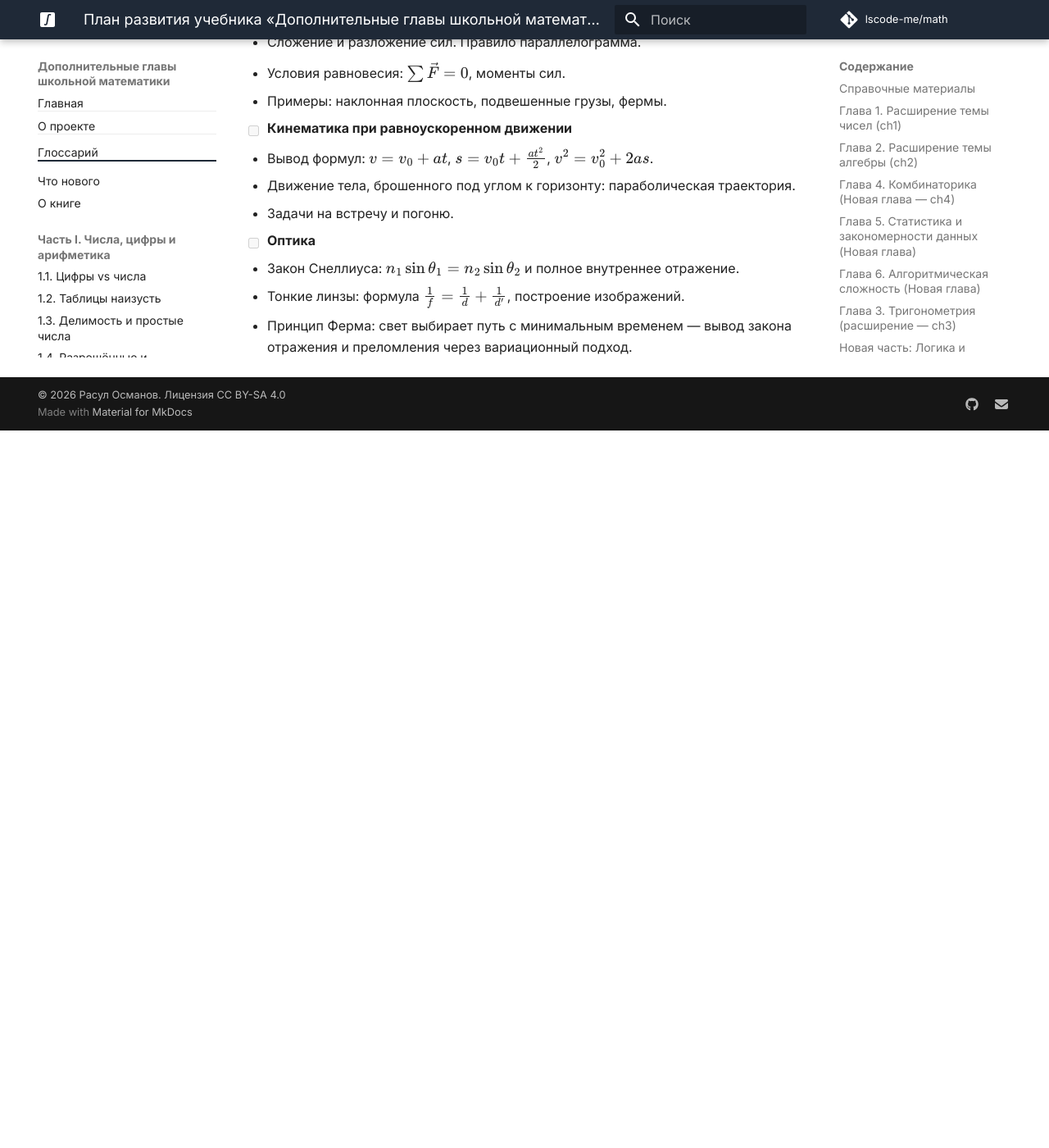
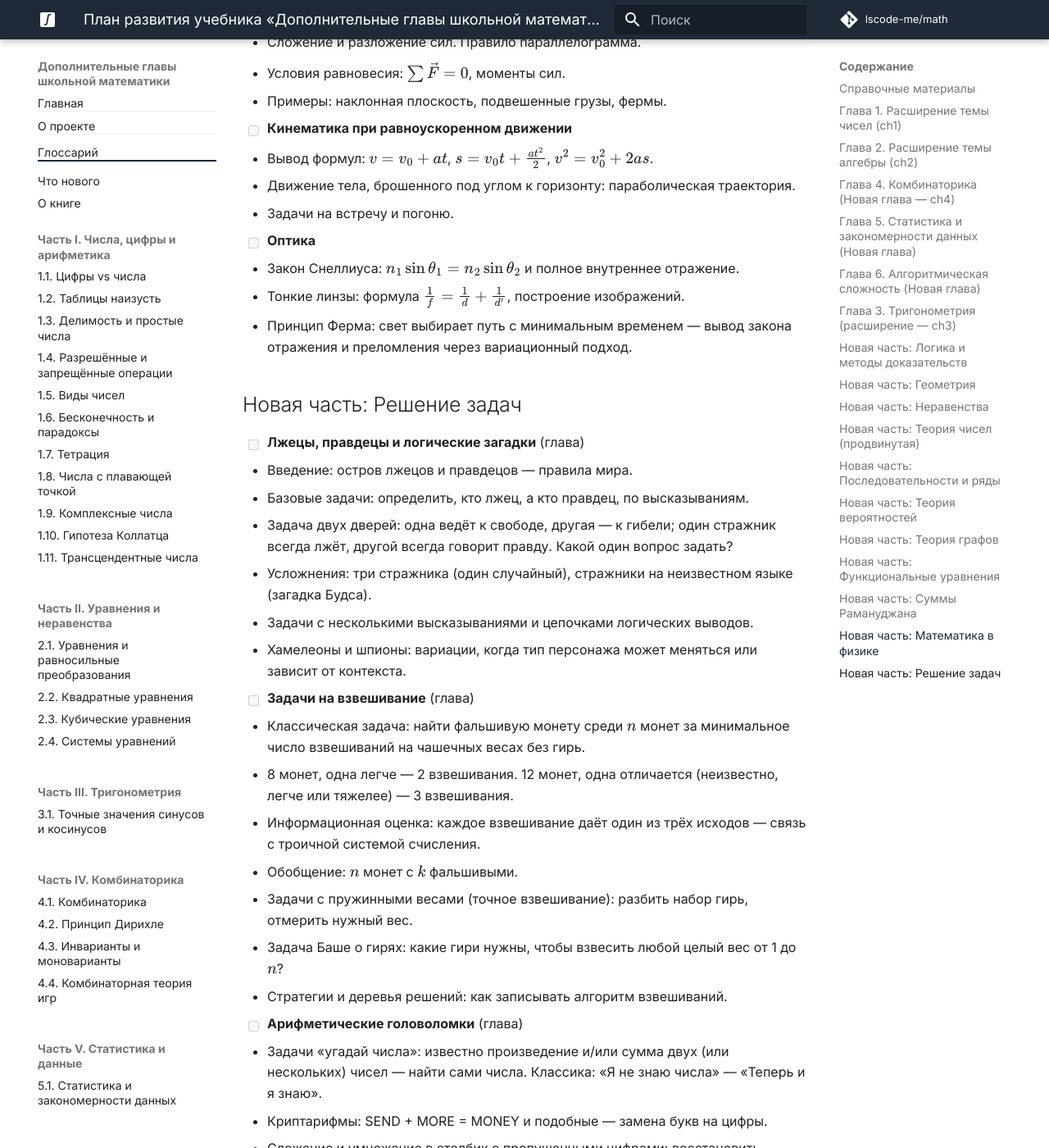
Before and after one commit to lscode-me/math, an MkDocs documentation site: the page built from docs/plan.md, in a window 1280 px wide and 1400 px high, scrolled down 11548 px. Shown: the whole window at 82% size. Built offline with MkDocs 1.6.1 and Material for MkDocs 9.7.7, drawn with Linux system fonts in a browser that asks for light colours; comment, search, counter and statistics services are not loaded; before the commit the page ends 12073 px from its top, so only the background shows below that; some of the changed text lies outside the part shown.

Commit message:
plan: добавлена новая часть «Решение задач» (лжецы/правдецы, взвешивания, арифметические головоломки, задачи на смекалку)

```diff
--- a/docs/plan.md
+++ b/docs/plan.md
@@ -348,3 +348,39 @@
   - Закон Снеллиуса: $n_1 \sin\theta_1 = n_2 \sin\theta_2$ и полное внутреннее отражение.
   - Тонкие линзы: формула $\frac{1}{f} = \frac{1}{d} + \frac{1}{d'}$, построение изображений.
   - Принцип Ферма: свет выбирает путь с минимальным временем — вывод закона отражения и преломления через вариационный подход.
+
+## Новая часть: Решение задач
+
+- [ ] **Лжецы, правдецы и логические загадки** (глава)
+  - Введение: остров лжецов и правдецов — правила мира.
+  - Базовые задачи: определить, кто лжец, а кто правдец, по высказываниям.
+  - Задача двух дверей: одна ведёт к свободе, другая — к гибели; один стражник всегда лжёт, другой всегда говорит правду. Какой один вопрос задать?
+  - Усложнения: три стражника (один случайный), стражники на неизвестном языке (загадка Будса).
+  - Задачи с несколькими высказываниями и цепочками логических выводов.
+  - Хамелеоны и шпионы: вариации, когда тип персонажа может меняться или зависит от контекста.
+
+- [ ] **Задачи на взвешивание** (глава)
+  - Классическая задача: найти фальшивую монету среди $n$ монет за минимальное число взвешиваний на чашечных весах без гирь.
+  - 8 монет, одна легче — 2 взвешивания. 12 монет, одна отличается (неизвестно, легче или тяжелее) — 3 взвешивания.
+  - Информационная оценка: каждое взвешивание даёт один из трёх исходов — связь с троичной системой счисления.
+  - Обобщение: $n$ монет с $k$ фальшивыми.
+  - Задачи с пружинными весами (точное взвешивание): разбить набор гирь, отмерить нужный вес.
+  - Задача Баше о гирях: какие гири нужны, чтобы взвесить любой целый вес от 1 до $n$?
+  - Стратегии и деревья решений: как записывать алгоритм взвешиваний.
+
+- [ ] **Арифметические головоломки** (глава)
+  - Задачи «угадай числа»: известно произведение и/или сумма двух (или нескольких) чисел — найти сами числа. Классика: «Я не знаю числа» — «Теперь и я знаю».
+  - Криптарифмы: SEND + MORE = MONEY и подобные — замена букв на цифры.
+  - Сложение и умножение в столбик с пропущенными цифрами: восстановить пример, зная лишь часть цифр.
+  - Ребусы с числами: расстановка цифр 1–9 по клеткам, магические квадраты, магические треугольники.
+  - Делимость как инструмент: использование признаков делимости и чётности для сужения перебора.
+
+- [ ] **Задачи на смекалку и нестандартное мышление** (глава)
+  - Задача кузнеца (разрывы цепи): цепь из $n$ звеньев, разломать минимальное количество звеньев, чтобы платить по одному звену в день.
+  - Спуск с горы: скала высотой 100 м, дерево на высоте 50 м, верёвка длиной 75 м — как спуститься?
+  - Переправа через квадратный ров: ров шириной $d$, есть две доски длиной чуть меньше $d$ — как перебраться?
+  - Переправы и перевозки: волк, коза и капуста; ревнивые мужья; миссионеры и каннибалы.
+  - Разрезания и перекладывания: разрезать фигуру на части и сложить другую (задачи типа танграм).
+  - Переливания: из сосудов 3 л и 5 л отмерить ровно 4 л.
+  - Задачи со спичками: переложить / убрать спичку, чтобы равенство стало верным.
+  - Подсчёт рукопожатий, отрезков, диагоналей: комбинаторные задачи, маскирующиеся под задачи на смекалку.
```
Also changed, not shown: docs/changelog.md (+8 -0 lines).
